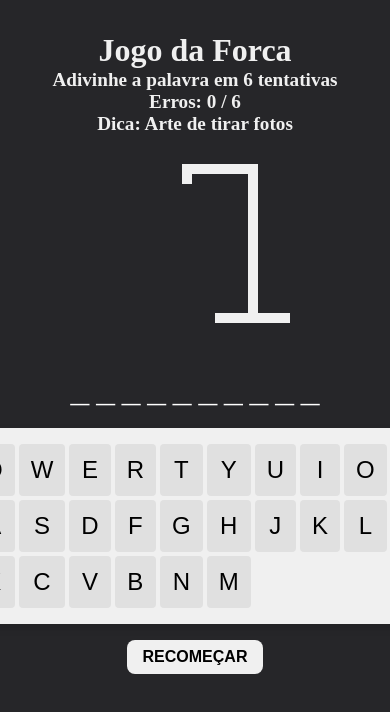
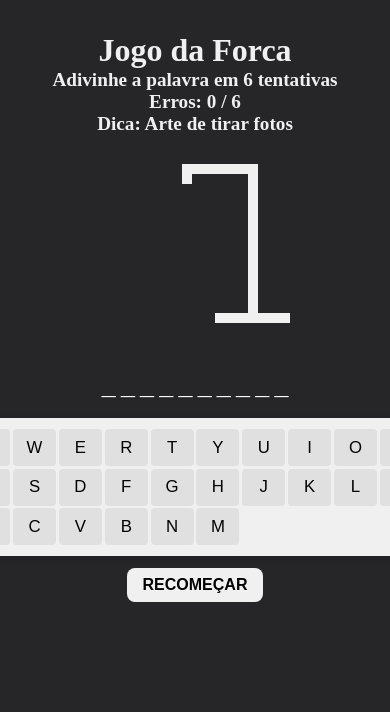
Before and after one commit to Saik0h/ng-hangman, an Angular app: page / in a window 390 px wide. Shown: the top 712 px of the page. Built offline with nearby package versions, Linux system fonts and the light colour scheme.

Commit message:
last try to fix CSS I swear

```diff
--- a/src/app/app.component.css
+++ b/src/app/app.component.css
@@ -187,3 +187,14 @@
 .game-ongoing {
   display: none;
 }
+
+@media (max-width: 500px) {
+  .keyboard {
+    grid-template-columns: repeat(10, 1fr);
+    font-size: 0.7rem;
+  }
+  .word {
+    font-size: 1.5rem;
+  }
+
+}
```
